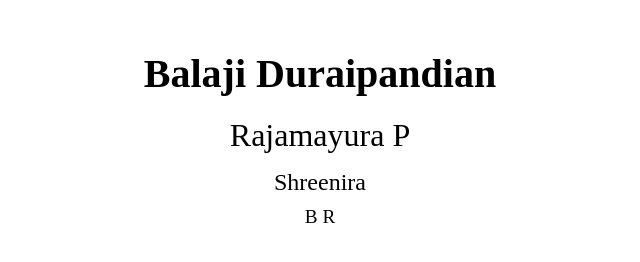
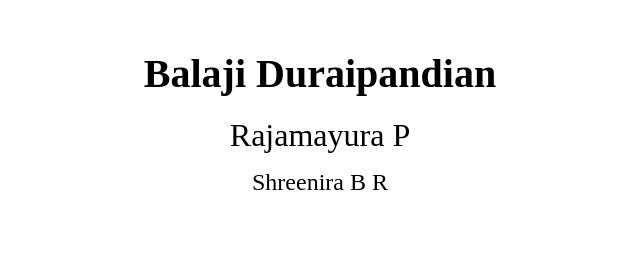
Before and after one commit to BalajiDuraipandianKyndryl/SampleRepo, a plain HTML site: page index.html in a window 1280 px wide. Shown: the whole page, without its empty margins (320-960 px from the left). Drawn offline with Linux system fonts and the light colour scheme.

Commit message:
Feat: Updated Daughter Name

```diff
--- a/index.html
+++ b/index.html
@@ -18,8 +18,7 @@
     <div class="name-tree">
         <div class="level-1">Balaji Duraipandian</div>
         <div class="level-2">Rajamayura P</div>
-        <div class="level-3">Shreenira</div>
-        <div class="level-4">B R</div>
+        <div class="level-3">Shreenira B R </div>
     </div>
 </body>
 </html>
```
